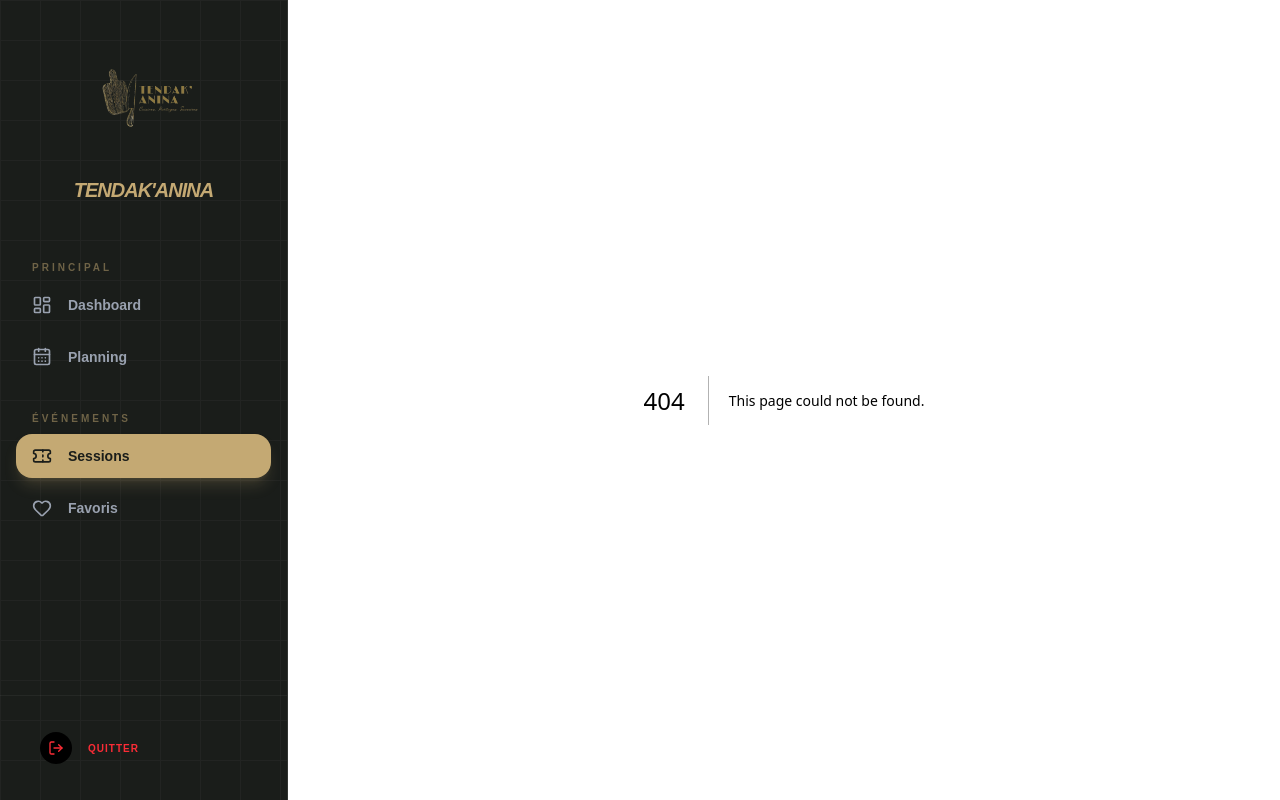
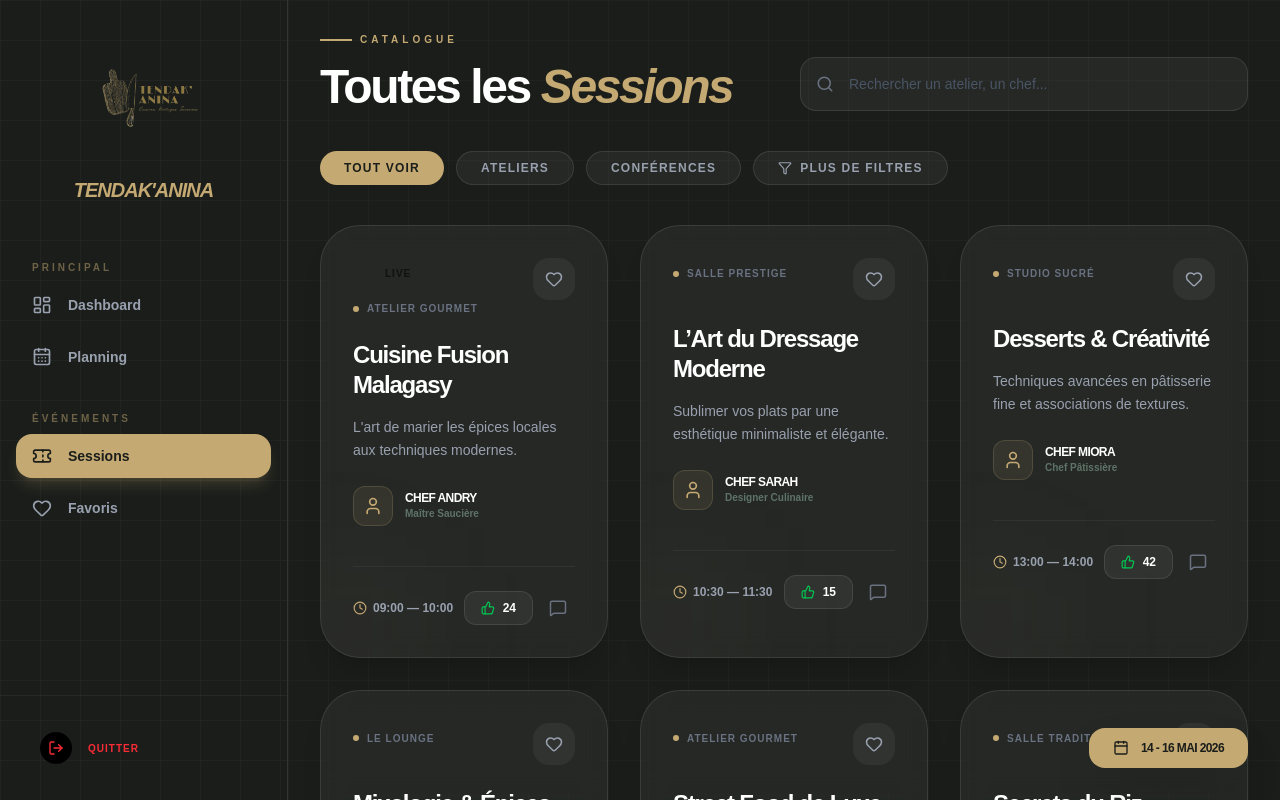
Before and after one commit to EventSync-Clown/eventsync-client, a Next.js app in the folder frontend/: page /client/sessions in a window 1280 px wide. Before the commit this address had no page. Built offline with nearby package versions, Linux system fonts and the light colour scheme.

Commit message:
feat(session): create session page and favorites feature

```diff
--- a/frontend/src/app/(client)/client/dashboard/page.tsx
+++ b/frontend/src/app/(client)/client/dashboard/page.tsx
@@ -23,7 +23,6 @@ export default function DashboardPage() {
           <span className="text-[10px] uppercase tracking-[0.6em] font-black text-[#c4a973]/80">À l'affiche</span>
         </div>
 
-        {/* On affiche le premier événement de la liste comme vitrine */}
         {events.length > 0 && (
           <EventCard
             title={events[0].title}
--- /dev/null
+++ b/frontend/src/app/(client)/client/favorites/page.tsx
@@ -0,0 +1,48 @@
+"use client";
+
+import React, { useEffect, useState } from 'react';
+import { sessions } from "@/app/lib/data";
+import SessionCard from "@/app/components/client/SessionCard";
+import { HeartOff } from "lucide-react";
+
+export default function FavoritesPage() {
+  const [favoriteSessions, setFavoriteSessions] = useState<any[]>([]);
+
+  useEffect(() => {
+    // 1. Récupérer les IDs stockés
+    const favIds = JSON.parse(localStorage.getItem('tendak_favs') || '[]');
+
+    // 2. Filtrer le tableau 'sessions' pour ne garder que ceux qui sont dans les favoris
+    const filtered = sessions.filter(s => favIds.includes(s.id));
+    setFavoriteSessions(filtered);
+  }, []);
+
+  return (
+    <div className="min-h-screen bg-[#1a1d1a] p-8 space-y-10 relative">
+      <header className="relative z-10">
+        <div className="flex items-center gap-2 mb-4">
+          <div className="h-[2px] w-8 bg-[#c4a973]"></div>
+          <span className="text-[10px] uppercase tracking-[0.4em] font-black text-[#c4a973]">Ma Sélection</span>
+        </div>
+        <h1 className="text-5xl font-black text-white tracking-tighter">
+          Mes <span className="italic text-[#c4a973]">Favoris</span>
+        </h1>
+      </header>
+
+      <section className="relative z-10">
+        {favoriteSessions.length > 0 ? (
+          <div className="grid grid-cols-1 md:grid-cols-2 lg:grid-cols-3 gap-8">
+            {favoriteSessions.map(session => (
+              <SessionCard key={session.id} session={session} />
+            ))}
+          </div>
+        ) : (
+          <div className="py-20 flex flex-col items-center justify-center border border-white/5 rounded-[3rem] bg-white/[0.02] text-center">
+            <HeartOff size={48} className="text-gray-600 mb-4" />
+            <p className="text-gray-500 font-medium italic">Vous n'avez pas encore de sessions favorites.</p>
+          </div>
+        )}
+      </section>
+    </div>
+  );
+}
--- /dev/null
+++ b/frontend/src/app/(client)/client/sessions/page.tsx
@@ -0,0 +1,86 @@
+"use client";
+
+import React, { useState } from 'react';
+import { sessions } from "@/app/lib/data";
+import SessionCard from "@/app/components/client/SessionCard";
+import { Search, Filter, Calendar } from "lucide-react";
+
+export default function SessionsPage() {
+  const [searchTerm, setSearchTerm] = useState("");
+
+  // Filtrage simple pour la démonstration
+  const filteredSessions = sessions.filter(s =>
+    s.title.toLowerCase().includes(searchTerm.toLowerCase()) ||
+    s.speaker.name.toLowerCase().includes(searchTerm.toLowerCase())
+  );
+
+  return (
+    <div className="min-h-screen bg-[#1a1d1a] p-8 space-y-10 relative">
+      {/* Background Grids */}
+      <div className="absolute inset-0 opacity-[0.02] pointer-events-none invert bg-[linear-gradient(to_right,#000_1px,transparent_1px),linear-gradient(to_bottom,#000_1px,transparent_1px)] bg-[size:40px_40px]" />
+
+      {/* --- HEADER DE LA PAGE --- */}
+      <header className="relative z-10 flex flex-col md:flex-row md:items-end justify-between gap-6">
+        <div className="space-y-4">
+          <div className="flex items-center gap-2">
+            <div className="h-[2px] w-8 bg-[#c4a973]"></div>
+            <span className="text-[10px] uppercase tracking-[0.4em] font-black text-[#c4a973]">Catalogue</span>
+          </div>
+          <h1 className="text-5xl font-black text-white tracking-tighter">
+            Toutes les <span className="italic text-[#c4a973]">Sessions</span>
+          </h1>
+        </div>
+
+        {/* BARRE DE RECHERCHE PREMIUM */}
+        <div className="relative group max-w-md w-full">
+          <Search className="absolute left-4 top-1/2 -translate-y-1/2 text-gray-500 group-focus-within:text-[#c4a973] transition-colors" size={18} />
+          <input
+            type="text"
+            placeholder="Rechercher un atelier, un chef..."
+            value={searchTerm}
+            onChange={(e) => setSearchTerm(e.target.value)}
+            className="w-full bg-white/5 border border-white/10 rounded-2xl py-4 pl-12 pr-4 text-white text-sm focus:outline-none focus:border-[#c4a973]/50 transition-all placeholder:text-gray-600"
+          />
+        </div>
+      </header>
+
+      {/* --- FILTRES RAPIDES --- */}
+      <div className="relative z-10 flex flex-wrap gap-3">
+        <button className="px-6 py-2 rounded-full bg-[#c4a973] text-[#1a1d1a] text-xs font-black uppercase tracking-widest">
+          Tout voir
+        </button>
+        <button className="px-6 py-2 rounded-full bg-white/5 border border-white/10 text-gray-400 text-xs font-black uppercase tracking-widest hover:border-[#c4a973]/30 hover:text-white transition-all">
+          Ateliers
+        </button>
+        <button className="px-6 py-2 rounded-full bg-white/5 border border-white/10 text-gray-400 text-xs font-black uppercase tracking-widest hover:border-[#c4a973]/30 hover:text-white transition-all">
+          Conférences
+        </button>
+        <button className="px-6 py-2 rounded-full bg-white/5 border border-white/10 text-gray-400 text-xs font-black uppercase tracking-widest hover:border-[#c4a973]/30 hover:text-white transition-all flex items-center gap-2">
+          <Filter size={14} />
+          Plus de filtres
+        </button>
+      </div>
+
+      {/* --- GRILLE DE SESSIONS --- */}
+      <section className="relative z-10">
+        {filteredSessions.length > 0 ? (
+          <div className="grid grid-cols-1 md:grid-cols-2 lg:grid-cols-3 gap-8">
+            {filteredSessions.map(session => (
+              <SessionCard key={session.id} session={session} />
+            ))}
+          </div>
+        ) : (
+          <div className="py-20 text-center border border-white/5 rounded-[3rem] bg-white/[0.02]">
+            <p className="text-gray-500 font-medium italic">Aucun résultat ne correspond à votre recherche.</p>
+          </div>
+        )}
+      </section>
+
+      {/* --- PETIT RAPPEL DATE --- */}
+      <div className="fixed bottom-8 right-8 z-20 bg-[#c4a973] text-[#1a1d1a] px-6 py-3 rounded-2xl shadow-2xl flex items-center gap-3 font-black text-xs uppercase tracking-tighter">
+        <Calendar size={16} />
+        14 - 16 Mai 2026
+      </div>
+    </div>
+  );
+}
--- a/frontend/src/app/components/client/SessionCard.tsx
+++ b/frontend/src/app/components/client/SessionCard.tsx
@@ -1,6 +1,6 @@
 "use client";
 
-import React, { useState } from 'react';
+import React, { useState, useEffect } from 'react';
 import {
   MapPin,
   Clock,
@@ -32,6 +32,30 @@ export default function SessionCard({ session }: SessionProps) {
   const [isLiked, setIsLiked] = useState(false);
   const [upvotes, setUpvotes] = useState(session.upvotes);
 
+  // --- AJOUT : Charger l'état initial des favoris ---
+  useEffect(() => {
+    const favorites = JSON.parse(localStorage.getItem('tendak_favs') || '[]');
+    setIsLiked(favorites.includes(session.id));
+  }, [session.id]);
+
+  // --- AJOUT : Logique de sauvegarde localStorage ---
+  const toggleFavorite = () => {
+    const favorites = JSON.parse(localStorage.getItem('tendak_favs') || '[]');
+    let newFavorites;
+
+    if (favorites.includes(session.id)) {
+      newFavorites = favorites.filter((id: number) => id !== session.id);
+      setIsLiked(false);
+    } else {
+      newFavorites = [...favorites, session.id];
+      setIsLiked(true);
+    }
+
+    localStorage.setItem('tendak_favs', JSON.stringify(newFavorites));
+    // Optionnel : notifie les autres composants du changement
+    window.dispatchEvent(new Event("storage_favorites_updated"));
+  };
+
   return (
     <div className="group relative p-8 rounded-[2.5rem] bg-white/5 border border-white/10 backdrop-blur-md hover:bg-white/10 hover:border-[#c4a973]/30 transition-all duration-500 shadow-xl overflow-hidden">
 
@@ -51,7 +75,7 @@ export default function SessionCard({ session }: SessionProps) {
         </div>
 
         <button
-          onClick={() => setIsLiked(!isLiked)}
+          onClick={toggleFavorite} // --- MODIFIÉ : Utilise la nouvelle fonction ---
           className={`p-3 rounded-2xl transition-all ${isLiked ? 'bg-[#c4a973] text-[#1a1d1a]' : 'bg-white/5 text-gray-400 hover:text-white'}`}
         >
           <Heart size={18} fill={isLiked ? "currentColor" : "none"} />
```
